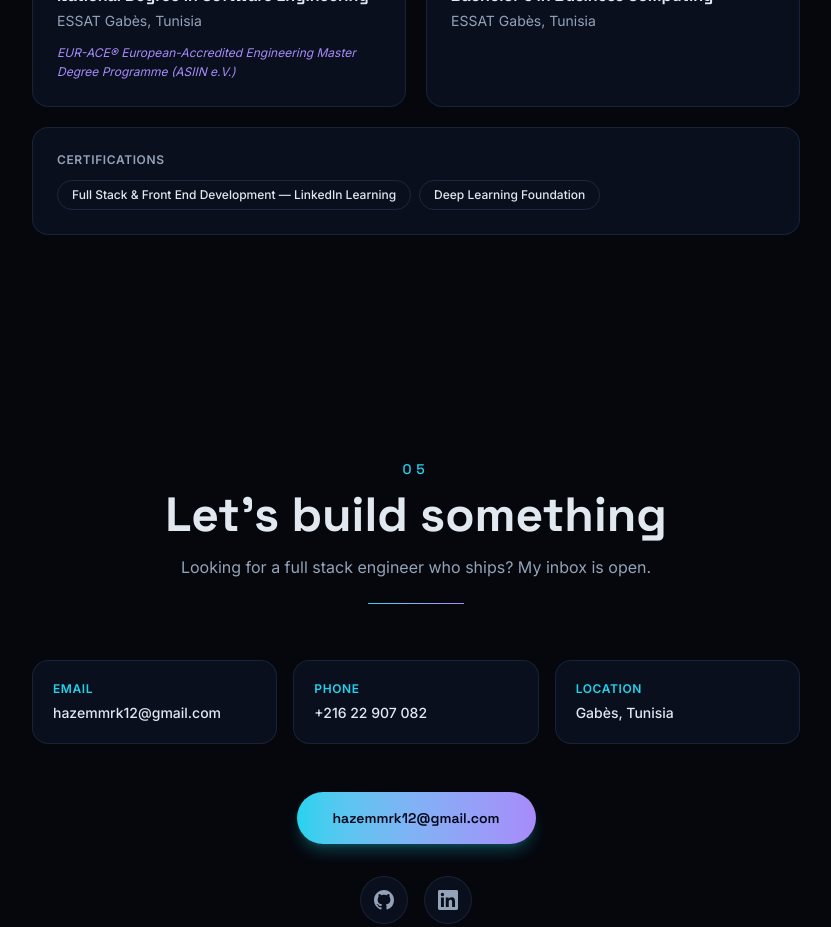
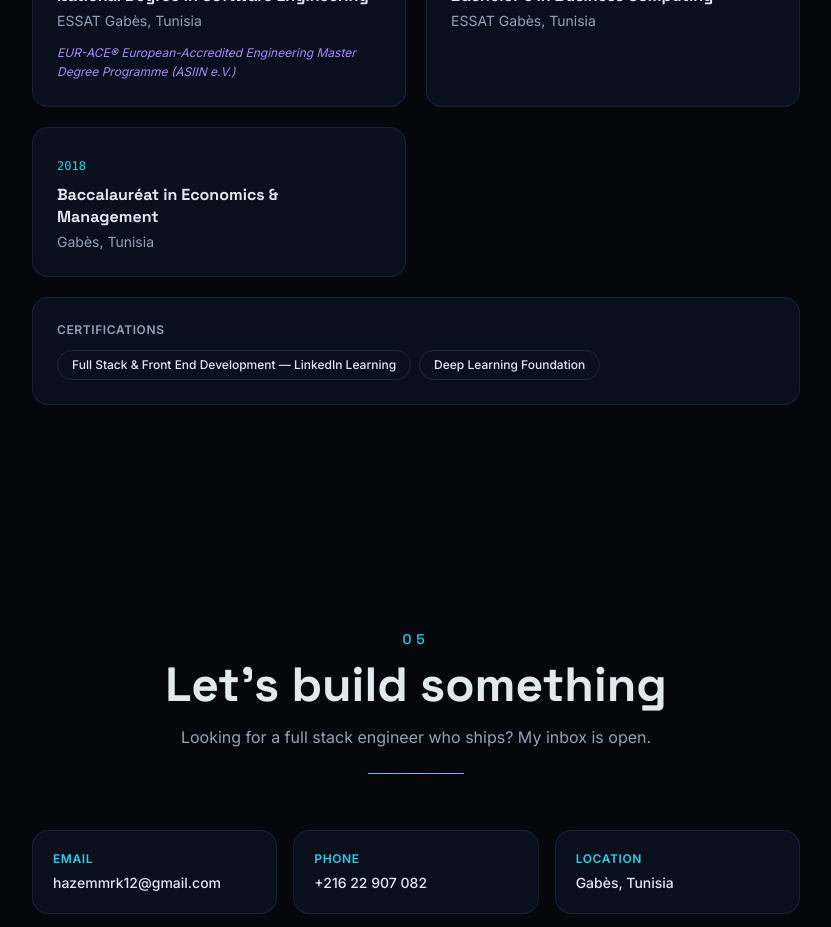
Before and after one commit to HazemMarrakchi/portfolio, a React (Vite) app: page / in a window 1280 px wide. Shown: the part 5420-6347 px from the top of the page, without its empty margins (224-1055 px from the left). Built offline with nearby package versions, Linux system fonts and the light colour scheme.

Commit message:
feat: add Baccalauréat Économie & Gestion (2018) to education

```diff
--- a/src/data/profile.ts
+++ b/src/data/profile.ts
@@ -247,6 +247,12 @@ export const profile = {
       degree: { en: "Bachelor's in Business Computing", fr: 'Licence en Informatique de Gestion' },
       school: { en: 'ESSAT Gabès, Tunisia', fr: 'ESSAT Gabès, Tunisie' },
     },
+    {
+      id: 'baccalaureate',
+      period: '2018',
+      degree: { en: 'Baccalauréat in Economics & Management', fr: 'Baccalauréat Économie & Gestion' },
+      school: { en: 'Gabès, Tunisia', fr: 'Gabès, Tunisie' },
+    },
   ] as EducationItem[],
   certifications: [
     { en: 'Full Stack & Front End Development — LinkedIn Learning', fr: 'Full Stack & Front End Development — LinkedIn Learning' },
```
